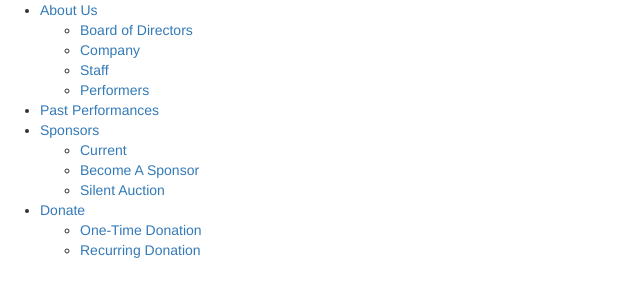
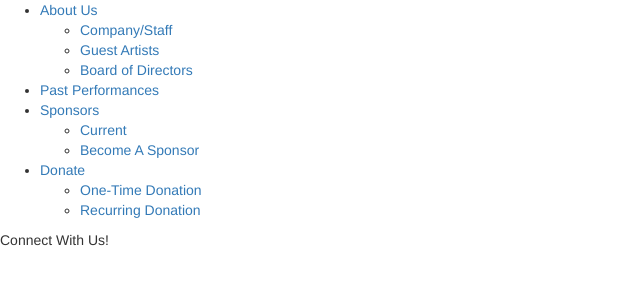
Before and after one commit to jepetersohn/company-site, a Jekyll site: the page built from index.html, in a window 1280 px wide. Shown: the top 300 px of the page, without its empty margins (0-640 px from the left). Built offline with Jekyll 4.4.1, drawn with Linux system fonts in a browser that asks for light colours; nearby versions of some CDN libraries.

Commit message:
add html for social media and email contact buttons

```diff
--- a/_includes/footer.html
+++ b/_includes/footer.html
@@ -5,10 +5,9 @@
 						<li class="footer-nav-item">
 							<a class="footer-nav-link" href="/about">About Us</a>
 							<ul class="footer-subnav">
+								<li class="footer-subnav-item"><a class="footer-subnav link" href="/about/company">Company/Staff</a></li>
+								<li class="footer-subnav-item"><a class="footer-subnav link" href="about/guest_artists">Guest Artists</a></li>
 								<li class="footer-subnav-item"><a class="footer-subnav link" href="/about/board">Board of Directors</a></li>
-								<li class="footer-subnav-item"><a class="footer-subnav link" href="about/company">Company</a></li>
-								<li class="footer-subnav-item"><a class="footer-subnav link" href="/about/staff">Staff</a></li>
-								<li class="footer-subnav-item"><a class="footer-subnav link" href="/about/performers">Performers</a></li>
 							</ul>
 						</li>
 						<li class="footer-nav-item">
@@ -19,7 +18,6 @@
 							<ul class="footer-subnav">
 								<li class="footer-subnav-item"><a class="footer-subnav-link" href="/sponsors/current">Current</a></li>
 								<li class="footer-subnav-item"><a class="footer-subnav-link" href="/sponsors/new">Become A Sponsor</a></li>
-								<li class="footer-subnav-item"><a class="footer-subnav-link" href="/sponsors/silent_auctions">Silent Auction</a></li>
 							</ul>
 						</li>
 						<li class="footer-nav-item"><a class="footer-nav-link" href="/donate">Donate</a>
@@ -29,7 +27,14 @@
 							</ul>
 						</li>
 				</ul>
-				<div class="footer-auxnav"></div>
+				<div class="footer-auxnav">
+					<div class="scl">
+						<p class="scl-headline">Connect With Us!</p>
+						<a class="scl-link" href="https://www.facebook.com/AccShakes/?fref=ts"></a>
+						<a class="scl-link" href="https://twitter.com/accshakes"></a>
+						<a class="scl-link" href="mailto:accshakes@gmail.com"></a>
+					</div>
+				</div>
 		</div>
 		<div class="footer-inner-bottom">
 			<div class="footer-inner-bottom"></div>
```
